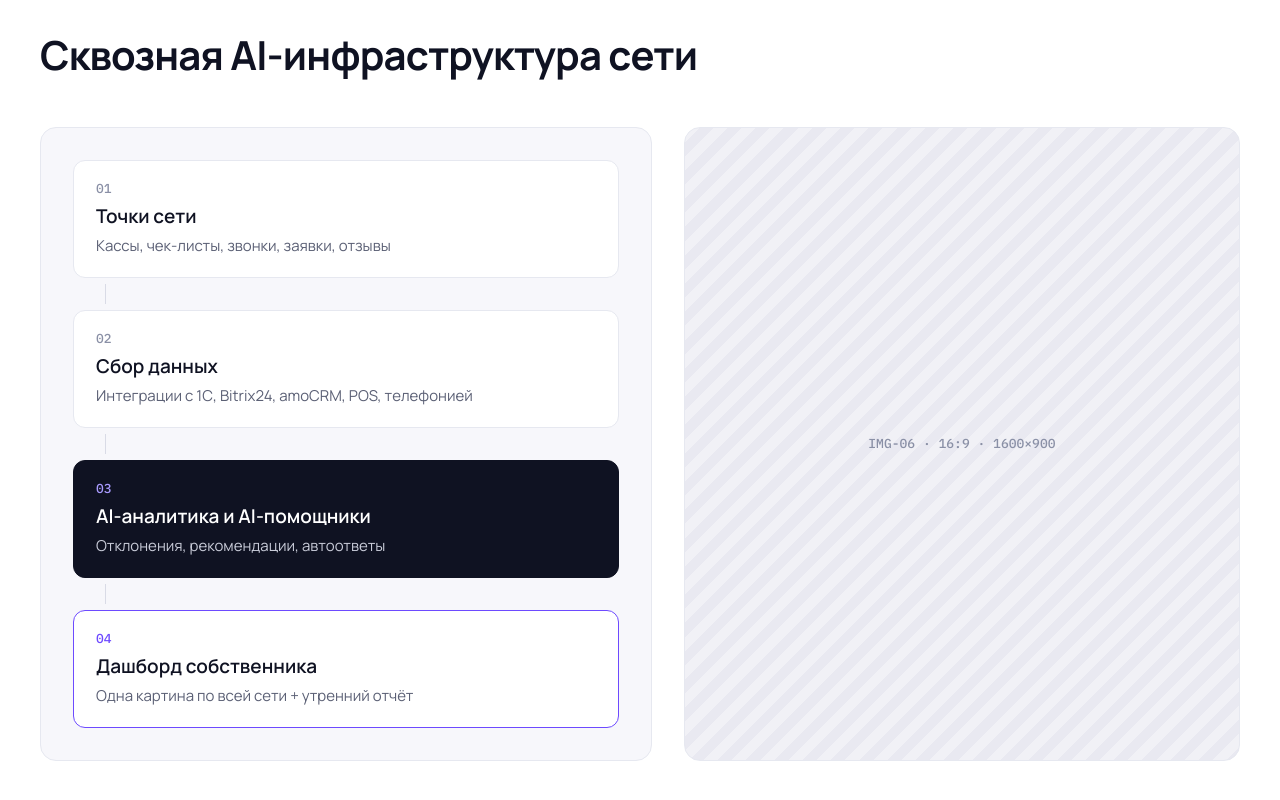
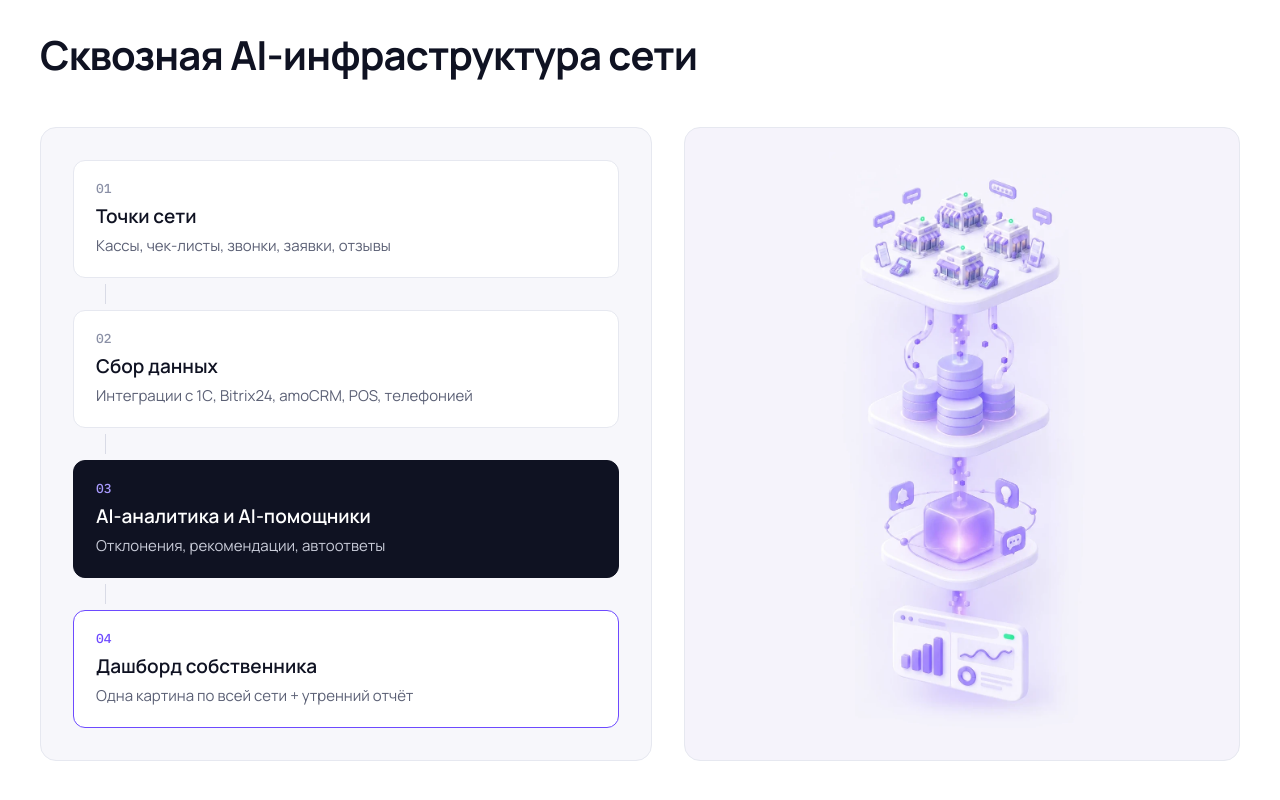
Before and after one commit to phillfeel/franch_landing, a Next.js app: page / in a window 1280 px wide. Shown: the part 1900-2700 px from the top of the page. Built offline with nearby package versions, Linux system fonts and the light colour scheme; no server answers.

Commit message:
Поставь иллюстрацию пайплайна в блок «Сквозная AI-инфраструктура сети»
Co-Authored-By: Claude Opus 5.5 <noreply@anthropic.com>

```diff
--- a/app/globals.css
+++ b/app/globals.css
@@ -194,6 +194,8 @@ button, input, select { font-family: inherit; }
 .scheme__title { font: 600 19px/26px var(--font-sans); }
 .scheme__text { font: 400 15px/22px var(--font-sans); color: var(--text-2); }
 .solution__img { min-height: 420px; }
+.solution__img.slot--img { background: #f5f3fb; }
+.solution__img.slot--img img { position: absolute; inset: 0; object-fit: contain; padding: 24px 0; }
 .subhead { font: 600 15px/20px var(--font-sans); letter-spacing: .08em; text-transform: uppercase; color: var(--text-2); margin: 56px 0 20px; }
 .products { display: grid; gap: 24px; }
 .products--front { grid-template-columns: repeat(3, 1fr); }
@@ -621,6 +623,7 @@ button, input, select { font-family: inherit; }
   .scheme__title { font-size: 17px; line-height: 24px; }
   .scheme__line { height: 12px; margin: 4px 0 4px 28px; }
   .solution__img { min-height: 0; aspect-ratio: 16 / 9; }
+  .solution__img.slot--img { aspect-ratio: 3 / 4; }
   .subhead { margin: 40px 0 16px; font-size: 13px; }
   .products--front, .products--3 { grid-template-columns: 1fr; gap: 12px; }
   .product--wide .product__modules { grid-template-columns: 1fr; gap: 8px; }
--- a/app/page.tsx
+++ b/app/page.tsx
@@ -151,7 +151,7 @@ export default function Home() {
                 </div>
               ))}
             </div>
-            <Slot id="IMG-06" label="IMG-06 · 16:9 · 1600×900" className="solution__img" />
+            <Slot id="IMG-06" label="IMG-06 · 16:9 · 1600×900" className="solution__img" alt="Данные точек сети через сбор данных и AI-ядро попадают на дашборд собственника" />
           </div>
 
           <h3 className="subhead">Клиенты, продажи, репутация</h3>
--- a/lib/content.ts
+++ b/lib/content.ts
@@ -26,7 +26,7 @@ export const images: Record<string, string | null> = {
   "IMG-03": "/images/pain-standards.webp",
   "IMG-04": "/images/pain-onboarding.webp",
   "IMG-05": "/images/pain-lost-leads.webp",
-  "IMG-06": null,
+  "IMG-06": "/images/solution-pipeline.webp",
   "IMG-07": null,
   "IMG-11": null,
   "IMG-12": null,
```
Also changed, not shown: public/images/solution-pipeline.webp (added).
